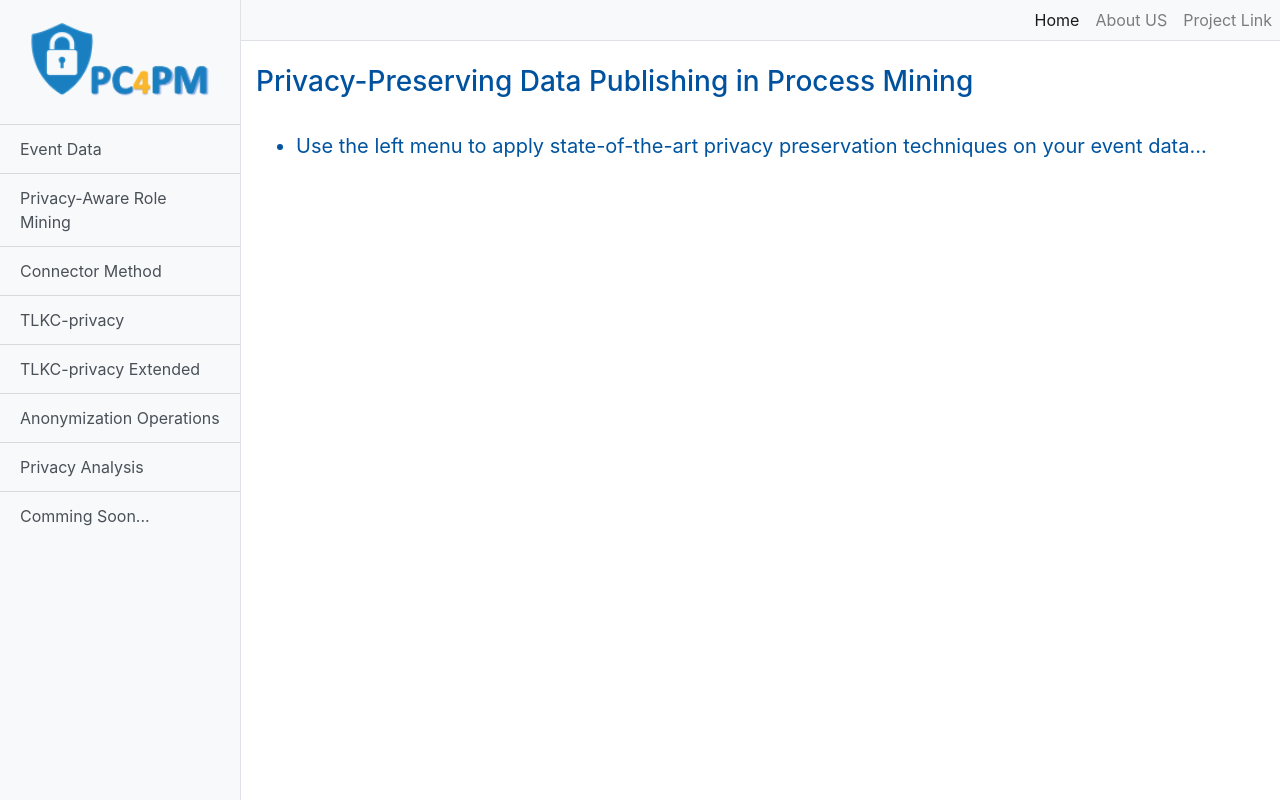
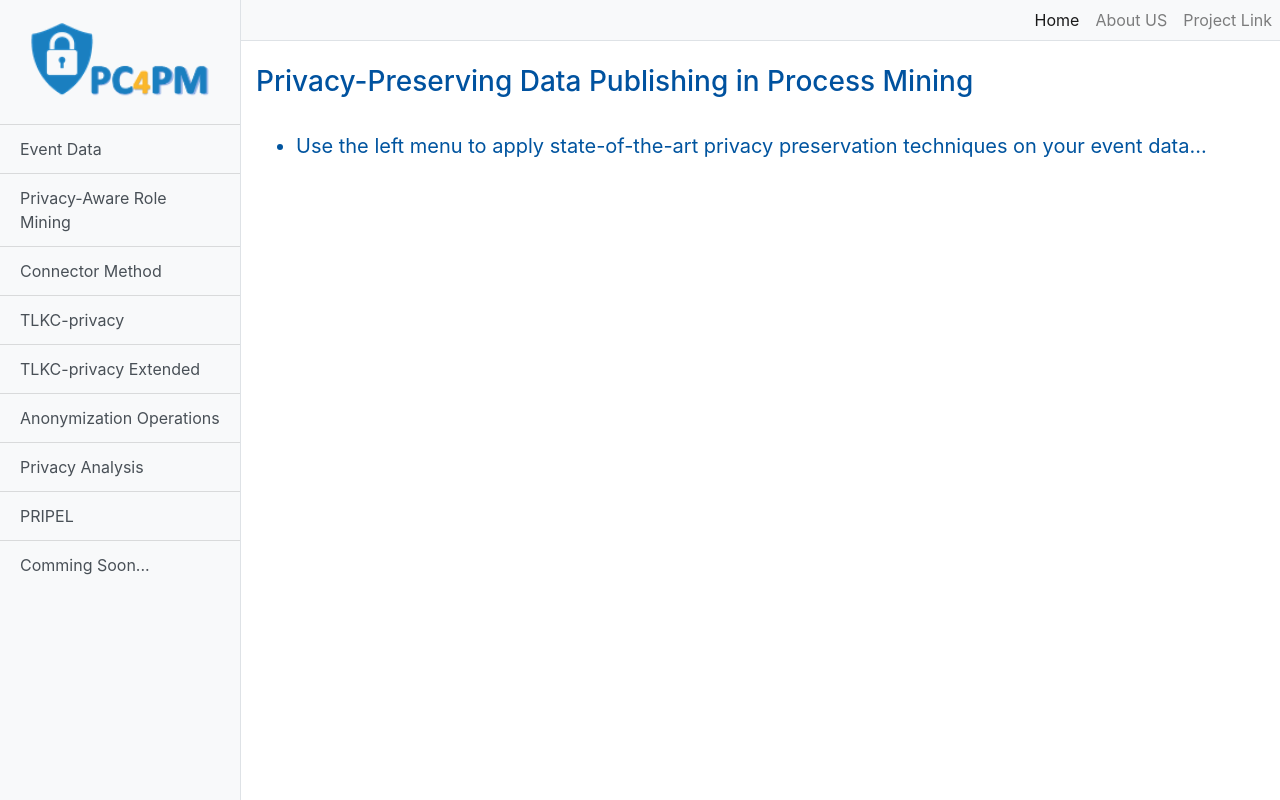
Before and after one commit to m4jidRafiei/PC4PM, a Django app: page / in a window 1280 px wide. Run offline with Django 3.2, Linux system fonts and the light colour scheme; some libraries are stand-ins or nearby versions.

Commit message:
first commit

```diff
--- a/templates/base.html
+++ b/templates/base.html
@@ -49,6 +49,7 @@
         <a href="/tlkc_privacy_ext/tlkc_ext_main" class="list-group-item list-group-item-action bg-light">TLKC-privacy Extended</a>
         <a href="/anonymization/anonymization_main" class="list-group-item list-group-item-action bg-light">Anonymization Operations</a>
         <a href="/privacy_analysis/privacy_analysis_main" class="list-group-item list-group-item-action bg-light">Privacy Analysis</a>
+        <a href="/privacy_analysis/pripel" class="list-group-item list-group-item-action bg-light">PRIPEL</a>
         <a href="/comming_main" class="list-group-item list-group-item-action bg-light">Comming Soon...</a>
       </div>
     </div>
```
